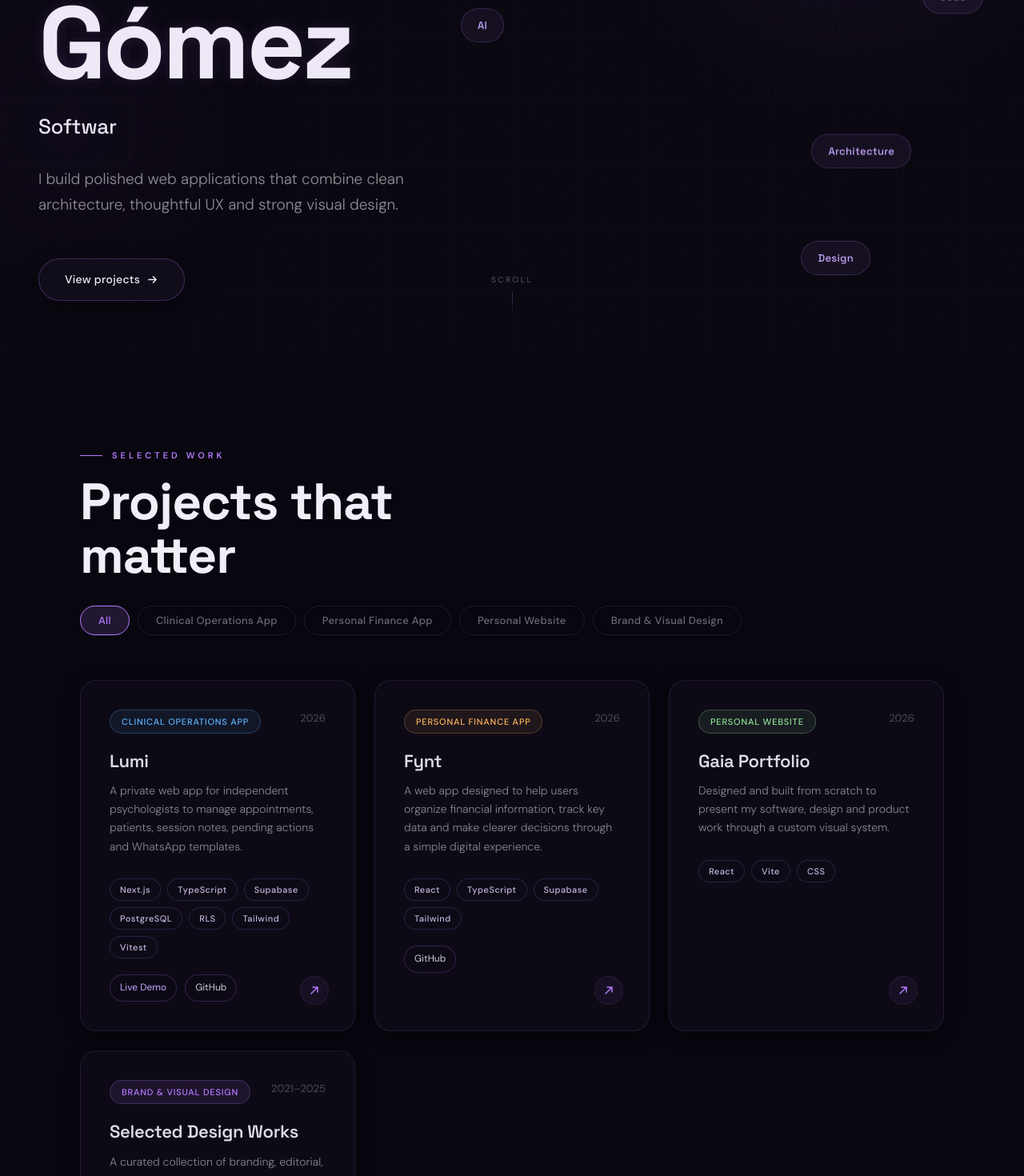
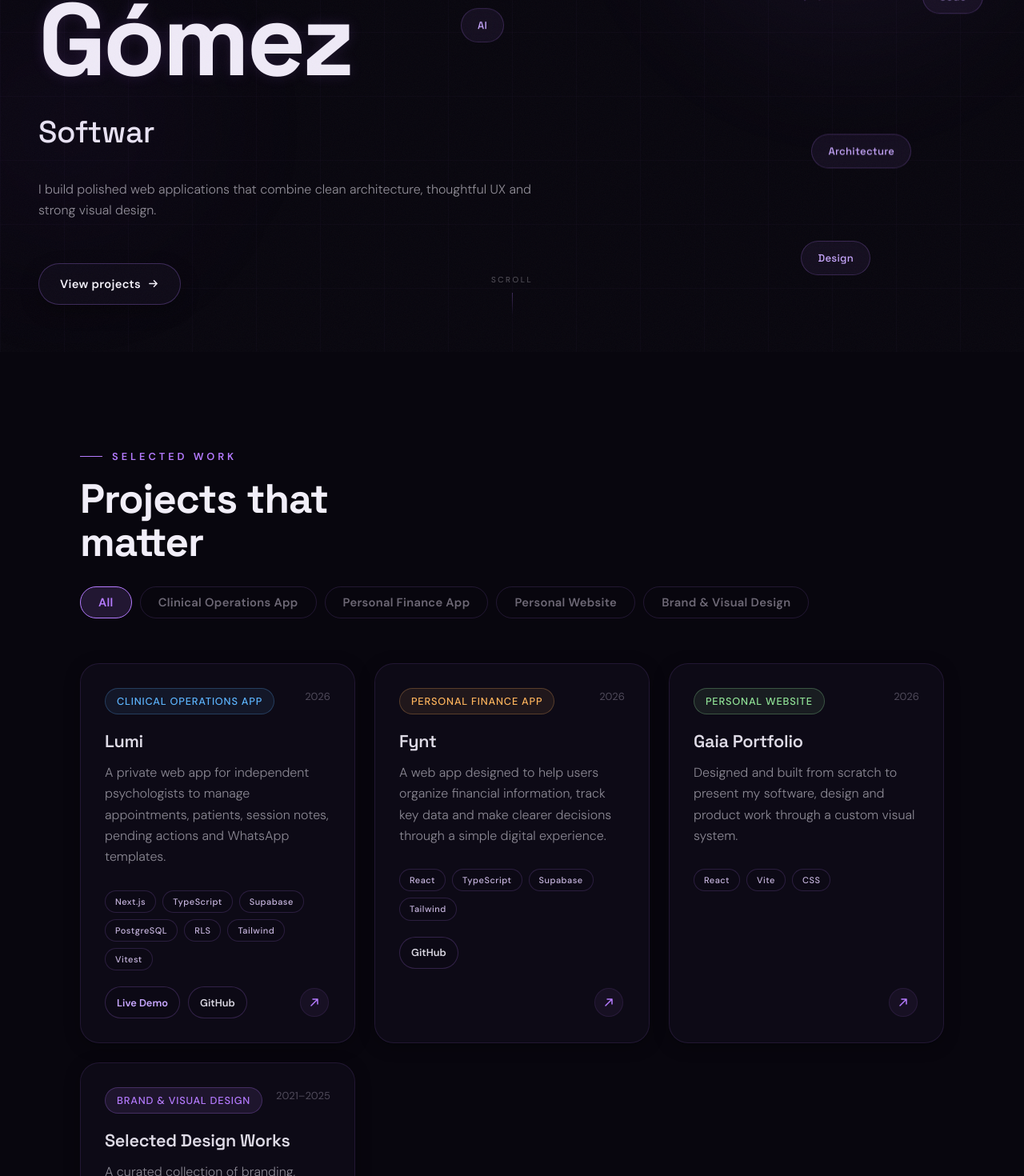
Before and after one commit to GaiaGomez/gaia-gomez-portfolio, a React (Vite) app: page / in a window 1280 px wide. Shown: the part 360-1830 px from the top of the page at 80% size. Built offline with nearby package versions, Linux system fonts and the light colour scheme.

Commit message:
Establish portfolio UI system

```diff
--- a/src/components/CustomCursor.jsx
+++ b/src/components/CustomCursor.jsx
@@ -74,7 +74,7 @@ export default function CustomCursor() {
     zIndex: 99999,
     transition: 'background 0.25s, width 0.2s, height 0.2s, top 0.2s, left 0.2s',
     background: variant === 'project'
-      ? '#ff6b6b'
+      ? '#B57BFF'
       : variant === 'link'
       ? '#fff'
       : '#B57BFF',
@@ -88,12 +88,12 @@ export default function CustomCursor() {
     borderRadius: '50%',
     transition: 'width 0.25s, height 0.25s, top 0.25s, left 0.25s, border-color 0.25s, opacity 0.25s',
     border: `1.5px solid ${
-      variant === 'project' ? '#ff6b6b99'
+      variant === 'project' ? 'rgba(181,123,255,0.65)'
       : variant === 'link'   ? 'rgba(255,255,255,0.6)'
       : 'rgba(181,123,255,0.5)'
     }`,
     background: variant === 'project'
-      ? 'rgba(255,107,107,0.06)'
+      ? 'rgba(181,123,255,0.08)'
       : variant === 'link'
       ? 'rgba(255,255,255,0.04)'
       : 'transparent',
--- a/src/components/Hero.jsx
+++ b/src/components/Hero.jsx
@@ -177,7 +177,7 @@ export default function Hero() {
           {/* 2. Name */}
           <h1 style={{
             fontFamily: "'Space Grotesk', sans-serif",
-            fontSize: 'clamp(64px, 10vw, 130px)',
+            fontSize: 'var(--fs-hero-name)',
             fontWeight: '700',
             lineHeight: '0.93',
             letterSpacing: '-4px',
@@ -207,7 +207,7 @@ export default function Hero() {
           }}>
             <span style={{
               fontFamily: "'Space Grotesk', sans-serif",
-              fontSize: 'clamp(18px, 2.2vw, 26px)',
+              fontSize: 'var(--fs-hero-role)',
               fontWeight: '500',
               color: '#e8e2f3',
               letterSpacing: '-0.3px',
@@ -226,12 +226,12 @@ export default function Hero() {
           {/* 4. Subtitle */}
           <p style={{
             fontFamily: "'DM Sans', sans-serif",
-            fontSize: 'clamp(16px, 1.8vw, 19px)',
+            fontSize: 'var(--fs-body)',
             color: 'rgba(241,238,248,0.58)',
             lineHeight: '1.65',
             marginBottom: '52px',
             fontWeight: '300',
-            maxWidth: '480px',
+            maxWidth: 'var(--text-max)',
           }}>
             I build polished web applications that combine clean architecture, thoughtful UX and strong visual design.
           </p>
@@ -245,17 +245,13 @@ export default function Hero() {
                 display: 'inline-flex',
                 alignItems: 'center',
                 gap: '8px',
-                padding: '14px 32px',
-                borderRadius: '999px',
                 background: 'rgba(15,12,26,0.88)',
                 color: '#f4f1fa',
                 fontFamily: "'DM Sans', sans-serif",
-                fontSize: '14px',
-                fontWeight: '500',
                 letterSpacing: '0.3px',
                 border: '1px solid rgba(181,123,255,0.28)',
                 cursor: 'none',
-                transition: 'opacity 0.25s, transform 0.25s',
+                transition: 'opacity var(--t-hover) var(--ease-standard), transform var(--t-hover) var(--ease-standard)',
                 boxShadow: '0 8px 22px rgba(0,0,0,0.35)',
                 textDecoration: 'none',
               }}
--- a/src/components/Navbar.jsx
+++ b/src/components/Navbar.jsx
@@ -93,7 +93,7 @@ export default function Navbar() {
           <a
             href="#contact"
             className="btn btn-outline"
-            style={{ padding: '8px 22px', fontSize: '13px' }}
+            style={{ minHeight: 'var(--btn-h)', padding: '0 24px', fontSize: 'var(--fs-btn)' }}
           >
             Say hi ✦
           </a>
--- a/src/components/Projects.jsx
+++ b/src/components/Projects.jsx
@@ -24,21 +24,18 @@ function ProjectCard({ project, onClick }) {
   return (
     <Tag
       {...linkProps}
-      className="project-card"
+      className="project-card ui-card"
       onMouseEnter={() => setHovered(true)}
       onMouseLeave={() => setHovered(false)}
       style={{
         display: 'block',
         position: 'relative',
-        padding: '36px',
-        borderRadius: '20px',
         background: hovered
           ? 'rgba(22,17,33,0.88)'
           : 'rgba(15,12,26,0.8)',
         border: `1px solid ${hovered ? 'rgba(181,123,255,0.2)' : 'rgba(181,123,255,0.12)'}`,
-        transition: 'all 0.35s ease',
         overflow: 'hidden',
-        transform: hovered ? 'translateY(-4px)' : 'translateY(0)',
+        transform: hovered ? 'translateY(-2px)' : 'translateY(0)',
         boxShadow: hovered
           ? '0 20px 60px rgba(0,0,0,0.38), 0 0 0 1px rgba(181,123,255,0.12)'
           : '0 4px 20px rgba(0,0,0,0.3)',
@@ -69,7 +66,7 @@ function ProjectCard({ project, onClick }) {
           background: c.bg,
           border: `1px solid ${c.border}`,
           color: c.text,
-          fontSize: '11px',
+          fontSize: 'var(--fs-label)',
           fontFamily: "'DM Sans', sans-serif",
           fontWeight: '500',
           letterSpacing: '0.8px',
@@ -89,7 +86,7 @@ function ProjectCard({ project, onClick }) {
       {/* Title */}
       <h3 style={{
         fontFamily: "'Space Grotesk', sans-serif",
-        fontSize: '22px',
+        fontSize: 'var(--fs-card-title)',
         fontWeight: '600',
         color: hovered ? '#f1eef8' : 'rgba(241,238,248,0.92)',
         marginBottom: '12px',
@@ -103,7 +100,7 @@ function ProjectCard({ project, onClick }) {
       {/* Description */}
       <p style={{
         fontFamily: "'DM Sans', sans-serif",
-        fontSize: '14px',
+        fontSize: 'var(--fs-body)',
         color: 'rgba(241,238,248,0.55)',
         lineHeight: '1.65',
         marginBottom: '28px',
@@ -128,16 +125,8 @@ function ProjectCard({ project, onClick }) {
               target="_blank"
               rel="noreferrer"
               onClick={e => e.stopPropagation()}
-              style={{
-                fontFamily: "'DM Sans', sans-serif",
-                fontSize: '12px',
-                color: '#c9a8ff',
-                textDecoration: 'none',
-                border: '1px solid rgba(181,123,255,0.22)',
-                background: 'rgba(13,10,22,0.85)',
-                borderRadius: '999px',
-                padding: '6px 12px',
-              }}
+              className="ui-pill-link"
+              style={{ color: '#c9a8ff', textDecoration: 'none' }}
             >
               Live Demo
             </a>
@@ -148,16 +137,8 @@ function ProjectCard({ project, onClick }) {
               target="_blank"
               rel="noreferrer"
               onClick={e => e.stopPropagation()}
-              style={{
-                fontFamily: "'DM Sans', sans-serif",
-                fontSize: '12px',
-                color: 'rgba(241,238,248,0.86)',
-                textDecoration: 'none',
-                border: '1px solid rgba(181,123,255,0.22)',
-                background: 'rgba(13,10,22,0.85)',
-                borderRadius: '999px',
-                padding: '6px 12px',
-              }}
+              className="ui-pill-link"
+              style={{ textDecoration: 'none' }}
             >
               GitHub
             </a>
@@ -224,8 +205,8 @@ export default function Projects() {
                   background: active === f ? 'rgba(181,123,255,0.15)' : 'transparent',
                   color: active === f ? '#B57BFF' : 'rgba(232,224,245,0.45)',
                   fontFamily: "'DM Sans', sans-serif",
-                  fontSize: '13px',
-                  fontWeight: '500',
+                  fontSize: 'var(--fs-btn)',
+                  fontWeight: '600',
                   cursor: 'none',
                   transition: 'all 0.25s',
                   letterSpacing: '0.3px',
--- a/src/index.css
+++ b/src/index.css
@@ -12,6 +12,34 @@
   --muted:     #a39caf;
   --border:    rgba(181, 123, 255, 0.18);
   --glow:      rgba(181, 123, 255, 0.18);
+  --font-display: 'Space Grotesk', sans-serif;
+  --font-body: 'DM Sans', sans-serif;
+
+  --fs-hero-name: clamp(4.5rem, 10vw, 9rem);
+  --fs-hero-role: clamp(1.5rem, 3vw, 2.5rem);
+  --fs-section-title: clamp(2.2rem, 4vw, 4rem);
+  --fs-card-title: clamp(1.1rem, 1.8vw, 1.35rem);
+  --fs-body: clamp(1rem, 1.2vw, 1.1rem);
+  --fs-label: clamp(0.72rem, 1vw, 0.8rem);
+  --fs-btn: 0.92rem;
+
+  --radius-pill: 999px;
+  --radius-card: 24px;
+  --card-pad: 30px;
+  --card-pad-mobile: 23px;
+  --btn-h: 52px;
+  --btn-h-mobile: 48px;
+  --btn-px: 26px;
+
+  --container-max: 1160px;
+  --section-py: 120px;
+  --section-py-mobile: 80px;
+  --grid-gap: 28px;
+  --text-max: 620px;
+
+  --ease-standard: cubic-bezier(0.22, 0.61, 0.36, 1);
+  --t-hover: 220ms;
+  --t-entrance: 520ms;
 }
 
 html { scroll-behavior: smooth; }
@@ -19,14 +47,14 @@ html { scroll-behavior: smooth; }
 body {
   background: var(--bg);
   color: var(--text);
-  font-family: 'DM Sans', sans-serif;
+  font-family: var(--font-body);
   font-size: 16px;
   line-height: 1.65;
   cursor: none;
   overflow-x: hidden;
 }
 
-h1, h2, h3, h4, h5 { font-family: 'Space Grotesk', sans-serif; }
+h1, h2, h3, h4, h5 { font-family: var(--font-display); }
 
 a { color: inherit; text-decoration: none; }
 img { display: block; max-width: 100%; }
@@ -38,17 +66,17 @@ img { display: block; max-width: 100%; }
 ::-webkit-scrollbar-thumb { background: var(--accent3); border-radius: 2px; }
 
 /* ── Layout ───────────────────────────────────────────── */
-.section { padding: 120px 0; position: relative; }
+.section { padding: var(--section-py) 0; position: relative; }
 
 .container {
-  max-width: 1160px;
+  max-width: var(--container-max);
   margin: 0 auto;
   padding: 0 40px;
 }
 
 .section-label {
-  font-family: 'DM Sans', sans-serif;
-  font-size: 11px;
+  font-family: var(--font-body);
+  font-size: var(--fs-label);
   font-weight: 600;
   letter-spacing: 4px;
   text-transform: uppercase;
@@ -69,7 +97,7 @@ img { display: block; max-width: 100%; }
 }
 
 .section-title {
-  font-size: clamp(38px, 5vw, 64px);
+  font-size: var(--fs-section-title);
   font-weight: 700;
   line-height: 1.05;
   color: var(--text);
@@ -92,15 +120,17 @@ img { display: block; max-width: 100%; }
 .btn {
   display: inline-flex;
   align-items: center;
+  justify-content: center;
   gap: 8px;
-  padding: 14px 32px;
-  border-radius: 999px;
-  font-family: 'DM Sans', sans-serif;
-  font-size: 14px;
-  font-weight: 500;
+  min-height: var(--btn-h);
+  padding: 0 var(--btn-px);
+  border-radius: var(--radius-pill);
+  font-family: var(--font-body);
+  font-size: var(--fs-btn);
+  font-weight: 600;
   letter-spacing: 0.5px;
   cursor: none;
-  transition: all 0.3s ease;
+  transition: all var(--t-hover) var(--ease-standard);
   position: relative;
   overflow: hidden;
 }
@@ -146,3 +176,51 @@ img { display: block; max-width: 100%; }
   color: rgba(218, 200, 244, 0.9);
   border: 1px solid var(--border);
 }
+
+.ui-card {
+  border-radius: var(--radius-card);
+  padding: var(--card-pad);
+  background: rgba(15, 12, 26, 0.82);
+  border: 1px solid rgba(181, 123, 255, 0.12);
+  backdrop-filter: blur(10px);
+  transition: transform var(--t-hover) var(--ease-standard), border-color var(--t-hover) var(--ease-standard), box-shadow var(--t-hover) var(--ease-standard);
+}
+
+.ui-card:hover {
+  transform: translateY(-2px);
+  border-color: rgba(181, 123, 255, 0.24);
+  box-shadow: 0 14px 32px rgba(0, 0, 0, 0.32), 0 0 0 1px rgba(181, 123, 255, 0.1);
+}
+
+.ui-body {
+  font-size: var(--fs-body);
+  color: rgba(241, 238, 248, 0.58);
+  line-height: 1.72;
+  max-width: var(--text-max);
+}
+
+.ui-pill-link {
+  min-height: 40px;
+  padding: 0 14px;
+  border-radius: var(--radius-pill);
+  display: inline-flex;
+  align-items: center;
+  font-size: 0.8rem;
+  font-weight: 600;
+  border: 1px solid rgba(181, 123, 255, 0.22);
+  background: rgba(13, 10, 22, 0.85);
+  color: rgba(241, 238, 248, 0.9);
+  transition: all var(--t-hover) var(--ease-standard);
+}
+
+.ui-pill-link:hover {
+  border-color: rgba(181, 123, 255, 0.32);
+  color: var(--accent2);
+}
+
+@media (max-width: 900px) {
+  .section { padding: var(--section-py-mobile) 0; }
+  .container { padding: 0 20px; }
+  .btn { min-height: var(--btn-h-mobile); }
+  .ui-card { padding: var(--card-pad-mobile); }
+}
```
Also changed, not shown: src/components/About.jsx (+11 -8 lines), src/components/Contact.jsx (+8 -7 lines).
